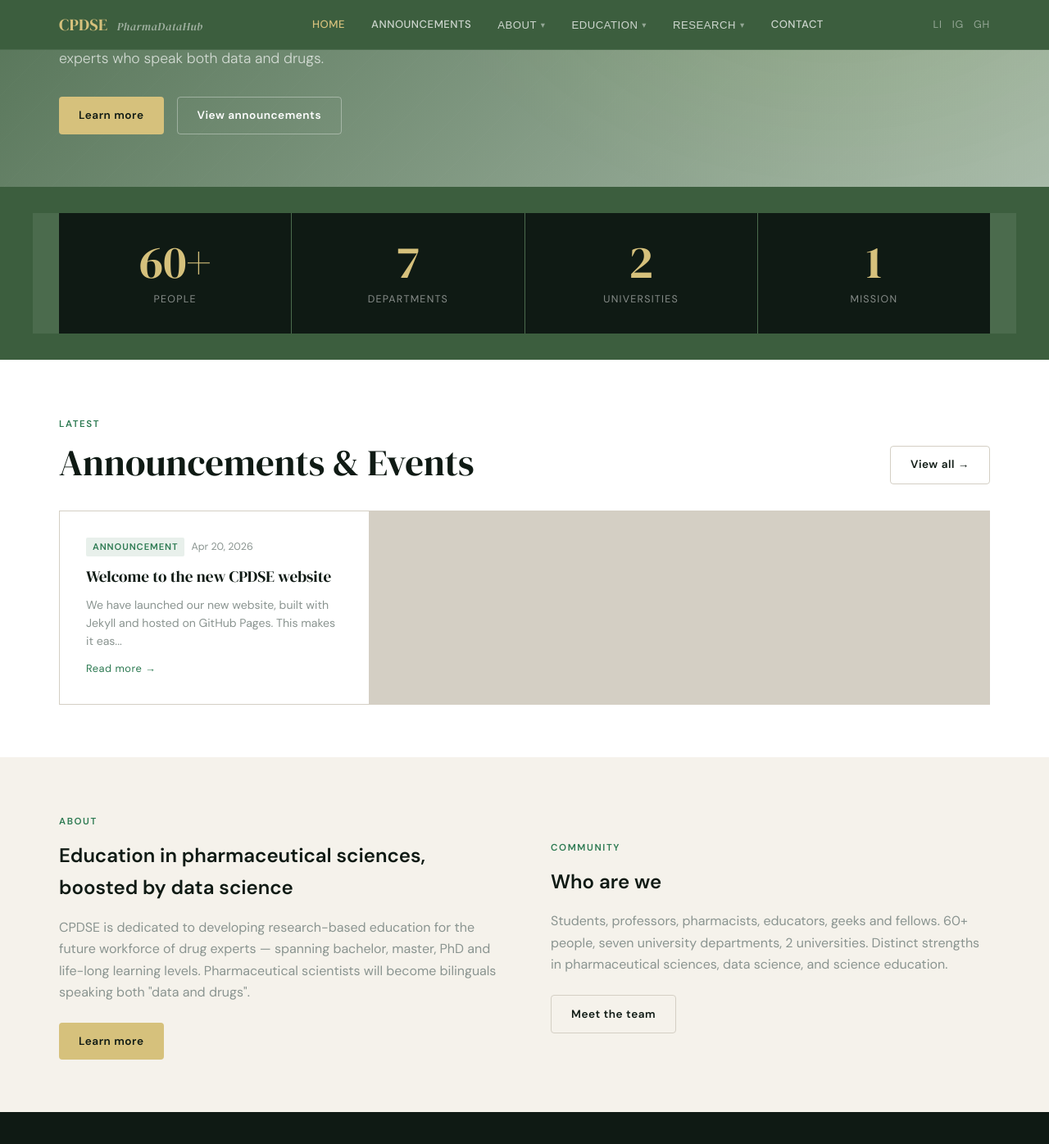
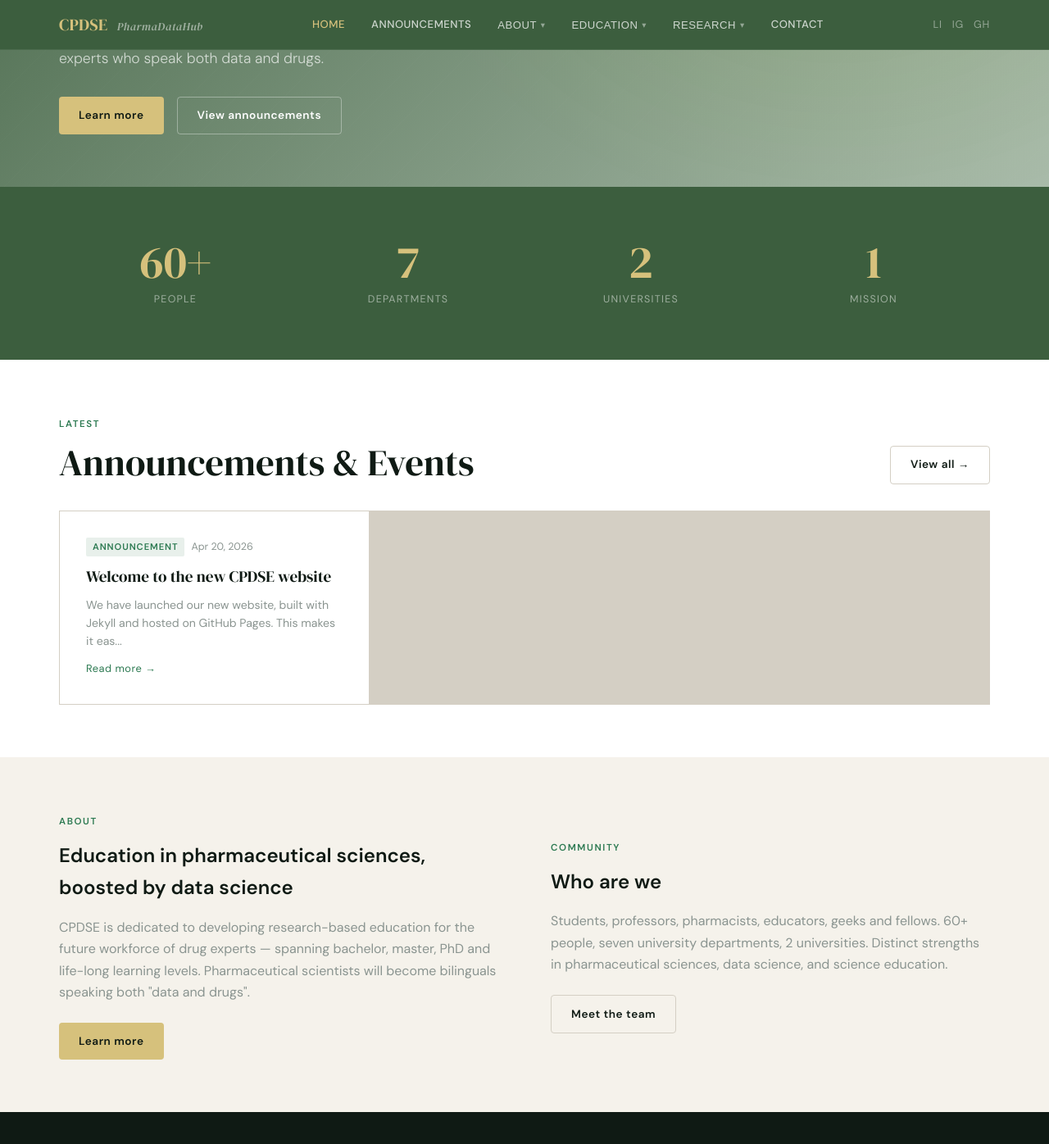
Before and after one commit to CPDSE/PagesCMS, a Jekyll site: the page built from index.md, in a window 1280 px wide and 1400 px high, scrolled down 564 px. Shown: the top 1396 px of the window at 82% size. Built offline with Jekyll 4.4.1, drawn with Linux system fonts in a browser that asks for light colours.

Commit message:
Update main.css

```diff
--- a/assets/css/main.css
+++ b/assets/css/main.css
@@ -289,11 +289,11 @@ a { color: inherit; }
   padding: 0 var(--space-md);
   display: grid;
   grid-template-columns: repeat(4, 1fr);
-  gap: 1px;
-  background: rgba(255,255,255,0.08);
+  gap: 0;
+  background: none;
 }
 .stat-item {
-  background: var(--ink);
+  background: transparent;
   padding: var(--space-md);
   text-align: center;
 }
```
